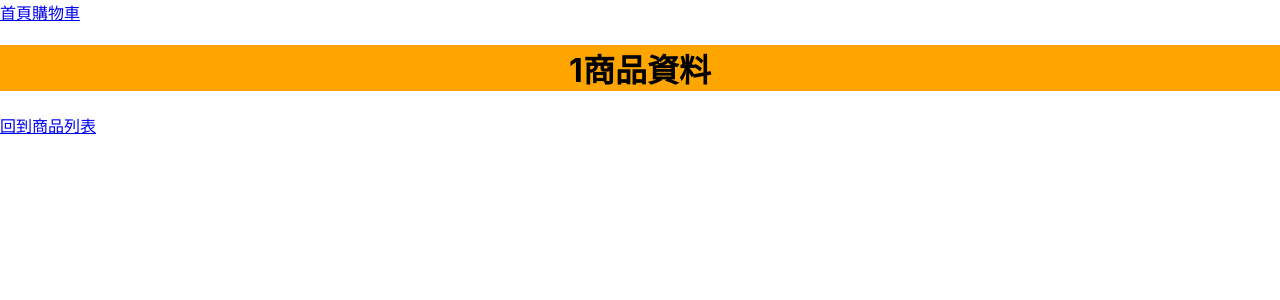
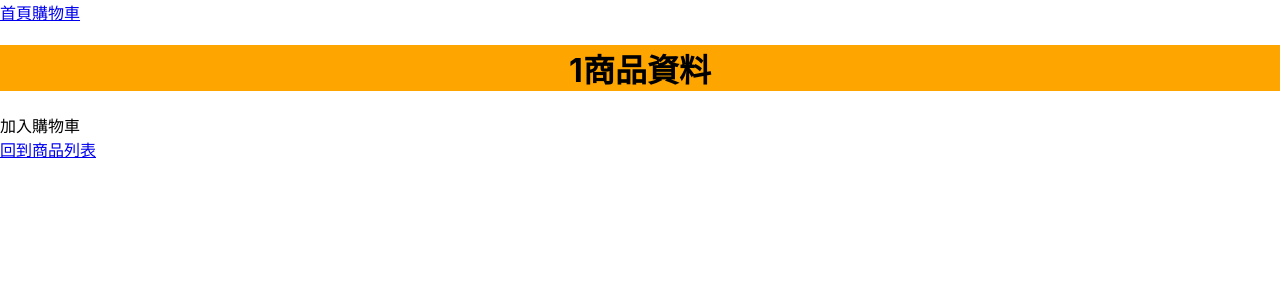
Before and after one commit to theone8250/ReactPractice, a React (Create React App) app in the folder first-react/: page /product/1 in a window 1280 px wide. Shown: the top 300 px of the page. Built offline with nearby package versions, Linux system fonts and the light colour scheme.

Commit message:
add QunatityBtn

```diff
--- a/first-react/src/Checkout.js
+++ b/first-react/src/Checkout.js
@@ -1,5 +1,6 @@
 import React from "react";
 import { Link } from "react-router-dom";
+import QuantityBtn from "./QuantityBtn";
 import Title from "./Title";
 
 export default function CheckOut() {
@@ -57,6 +58,7 @@ export default function CheckOut() {
                   {product.description}
                   {product.price}
                   購買數量{product.quantity}
+                  <QuantityBtn />
                 </div>
               ))
             }
--- a/first-react/src/ProductDetail.js
+++ b/first-react/src/ProductDetail.js
@@ -1,5 +1,6 @@
 import React from "react";
 import { useParams, Link } from "react-router-dom";
+import QuantityBtn from "./QuantityBtn";
 import Title from "./Title";
 
 export default function ProductDetail() {
@@ -7,7 +8,7 @@ export default function ProductDetail() {
   return (
     <div>
       <Title mainTitle={params.id + "商品資料"} />
-
+      <QuantityBtn />
       <Link to="/">回到商品列表</Link>
     </div>
   );
--- a/first-react/src/ProductList.js
+++ b/first-react/src/ProductList.js
@@ -2,6 +2,7 @@ import { Link } from "react-router-dom";
 import React, { useState, useEffect } from "react";
 import styles from "./ProductList.module.css";
 import Title from "./Title";
+import QuantityBtn from "./QuantityBtn";
 export default function ProductList() {
   let [productList, setProductList] = useState([]);
   useEffect(() => {
@@ -31,6 +32,7 @@ export default function ProductList() {
             <br />
             {product.description}
             <br />
+            <QuantityBtn/>
           </div>
         ))}
       </div>
--- /dev/null
+++ b/first-react/src/QuantityBtn.js
@@ -0,0 +1,24 @@
+import React, { useState } from "react";
+
+export default function QuantityBtn() {
+  let [numInCart, setNumInCart] = useState(0);
+  const handleAdd = () => {
+    setNumInCart(numInCart + 1);
+  };
+
+  const handleSubtract = () => {
+    setNumInCart(numInCart - 1);
+  };
+  return (
+    <div>
+      {numInCart === 0 ? (
+        <div onClick={handleAdd}>加入購物車</div>
+      ) : (
+        <div>
+          <span onClick={handleSubtract}>-</span>
+          {numInCart}件<span onClick={handleAdd}>+</span>
+        </div>
+      )}
+    </div>
+  );
+}
```
